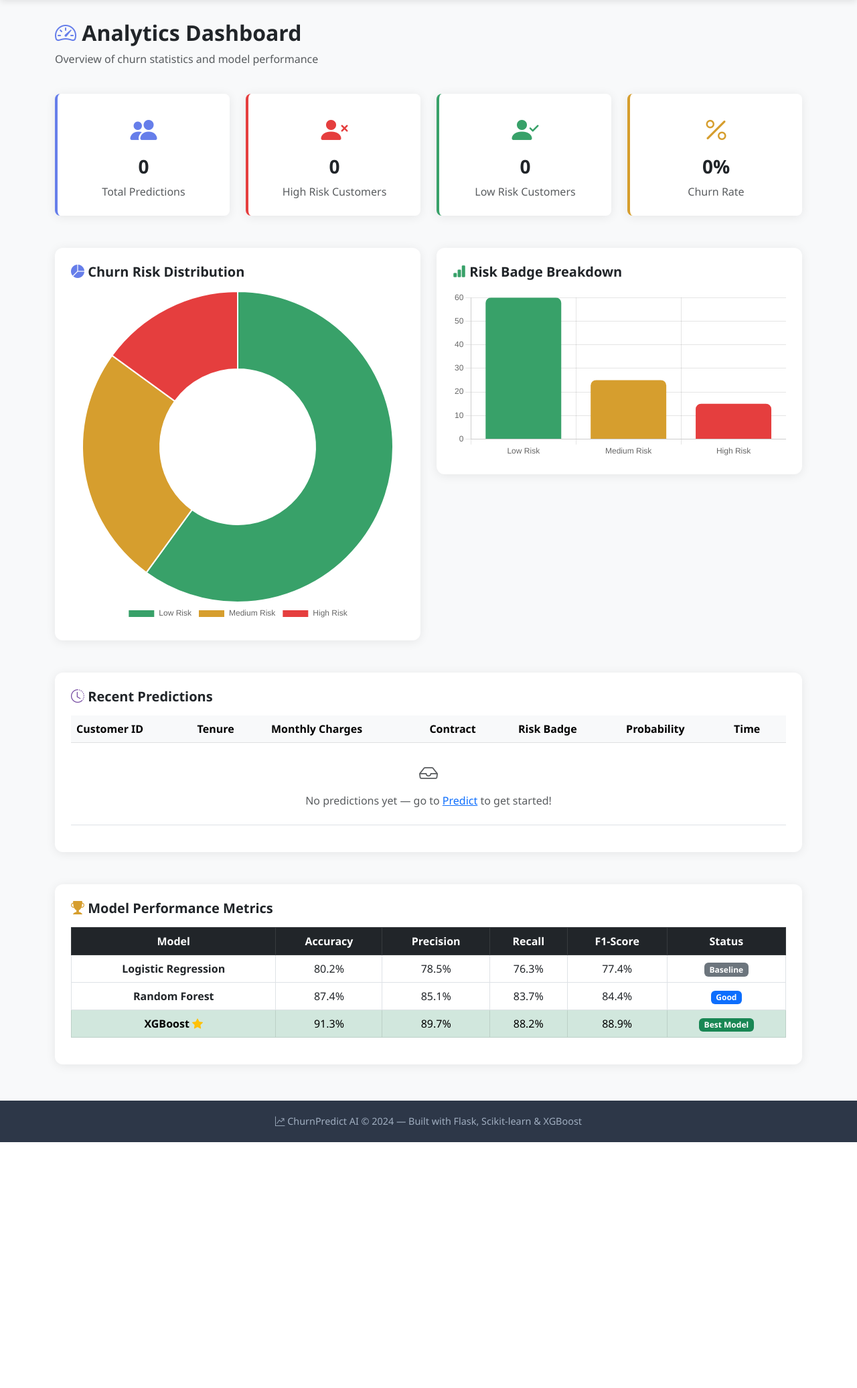
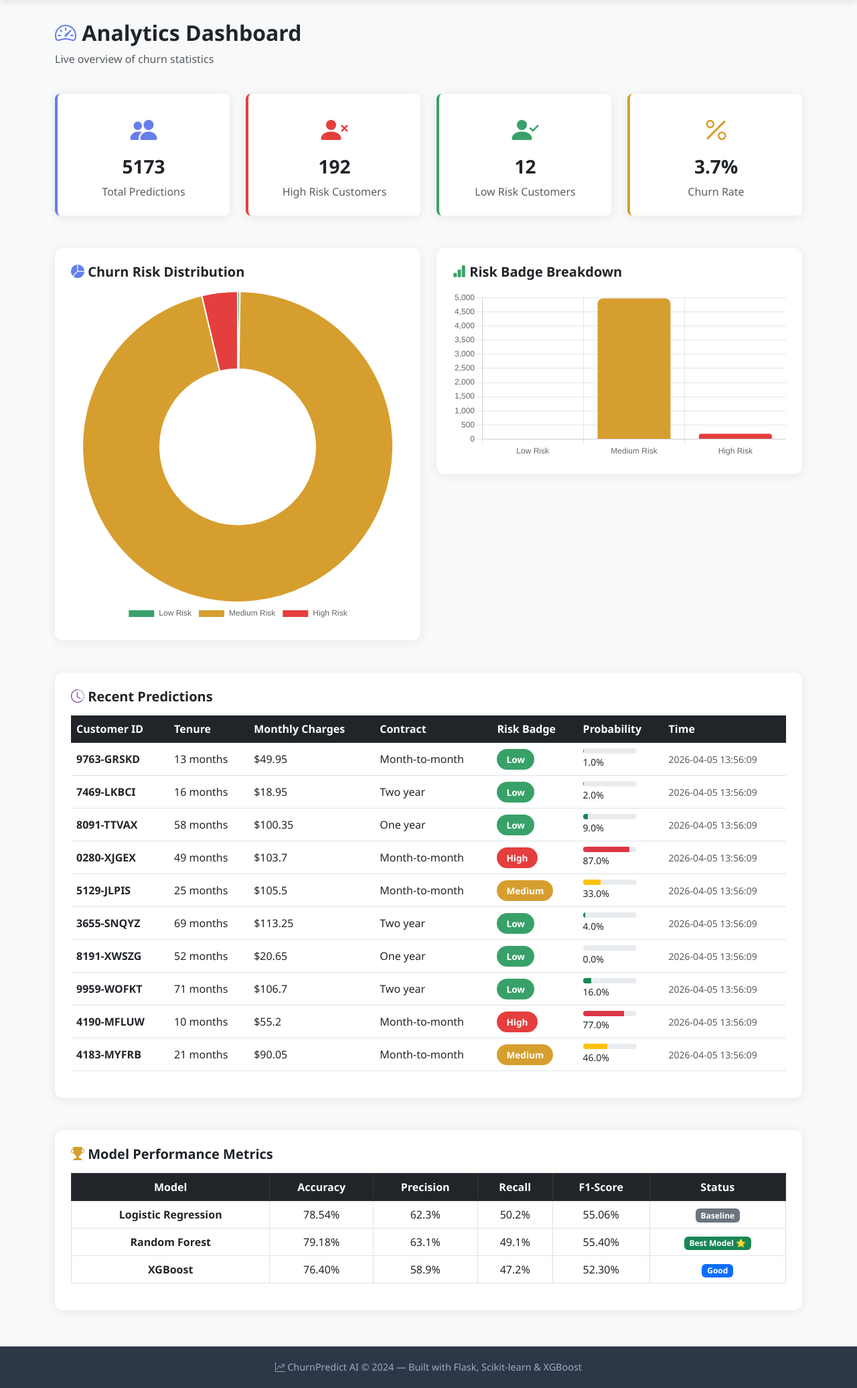
Before and after one commit to SharadaBhaskar/customer-churn-prediction, a Flask app: page /dashboard in a window 1280 px wide. Shown: the part 60-2132 px from the top of the page at 67% size. Before the commit the page ends 1765 px from the top, so only its background shows below. Run offline with Flask 3, Linux system fonts and the light colour scheme; data comes from the database, SQL or seed files in the repository; parts of the project's set-up code (start-up, migrations or seed data) failed here and were passed over.

Commit message:
Live dashboard with real data and charts

```diff
--- a/templates/dashboard.html
+++ b/templates/dashboard.html
@@ -10,17 +10,18 @@
             <i class="bi bi-speedometer2" style="color:#667eea;"></i>
             Analytics Dashboard
         </h2>
-        <p class="text-muted">Overview of churn statistics and model performance</p>
+        <p class="text-muted">Live overview of churn statistics</p>
     </div>
 </div>
 
-<!-- Stats Cards -->
+<!-- Live Stats Cards -->
 <div class="row g-4 mb-5">
     <div class="col-md-3">
         <div class="card stat-card p-4 text-center"
              style="border-left-color:#667eea;">
-            <i class="bi bi-people-fill fs-1 mb-2" style="color:#667eea;"></i>
-            <h3 class="fw-bold" id="total-customers">0</h3>
+            <i class="bi bi-people-fill fs-1 mb-2"
+               style="color:#667eea;"></i>
+            <h3 class="fw-bold">{{ total }}</h3>
             <p class="text-muted mb-0">Total Predictions</p>
         </div>
     </div>
@@ -29,7 +30,7 @@
              style="border-left-color:#e53e3e;">
             <i class="bi bi-person-x-fill fs-1 mb-2"
                style="color:#e53e3e;"></i>
-            <h3 class="fw-bold" id="churn-count">0</h3>
+            <h3 class="fw-bold">{{ high_risk }}</h3>
             <p class="text-muted mb-0">High Risk Customers</p>
         </div>
     </div>
@@ -38,15 +39,16 @@
              style="border-left-color:#38a169;">
             <i class="bi bi-person-check-fill fs-1 mb-2"
                style="color:#38a169;"></i>
-            <h3 class="fw-bold" id="safe-count">0</h3>
+            <h3 class="fw-bold">{{ low_risk }}</h3>
             <p class="text-muted mb-0">Low Risk Customers</p>
         </div>
     </div>
     <div class="col-md-3">
         <div class="card stat-card p-4 text-center"
              style="border-left-color:#d69e2e;">
-            <i class="bi bi-percent fs-1 mb-2" style="color:#d69e2e;"></i>
-            <h3 class="fw-bold" id="churn-rate">0%</h3>
+            <i class="bi bi-percent fs-1 mb-2"
+               style="color:#d69e2e;"></i>
+            <h3 class="fw-bold">{{ churn_rate }}%</h3>
             <p class="text-muted mb-0">Churn Rate</p>
         </div>
     </div>
@@ -58,7 +60,8 @@
     <div class="col-md-6">
         <div class="card p-4">
             <h5 class="fw-bold mb-3">
-                <i class="bi bi-pie-chart-fill" style="color:#667eea;"></i>
+                <i class="bi bi-pie-chart-fill"
+                   style="color:#667eea;"></i>
                 Churn Risk Distribution
             </h5>
             <canvas id="churnPieChart" height="250"></canvas>
@@ -69,7 +72,8 @@
     <div class="col-md-6">
         <div class="card p-4">
             <h5 class="fw-bold mb-3">
-                <i class="bi bi-bar-chart-fill" style="color:#38a169;"></i>
+                <i class="bi bi-bar-chart-fill"
+                   style="color:#38a169;"></i>
                 Risk Badge Breakdown
             </h5>
             <canvas id="riskBarChart" height="250"></canvas>
@@ -82,12 +86,13 @@
     <div class="col">
         <div class="card p-4">
             <h5 class="fw-bold mb-3">
-                <i class="bi bi-clock-history" style="color:#764ba2;"></i>
+                <i class="bi bi-clock-history"
+                   style="color:#764ba2;"></i>
                 Recent Predictions
             </h5>
             <div class="table-responsive">
                 <table class="table table-hover align-middle">
-                    <thead class="table-light">
+                    <thead class="table-dark">
                         <tr>
                             <th>Customer ID</th>
                             <th>Tenure</th>
@@ -98,14 +103,63 @@
                             <th>Time</th>
                         </tr>
                     </thead>
-                    <tbody id="predictions-table">
-                        <tr>
-                            <td colspan="7" class="text-center text-muted py-4">
-                                <i class="bi bi-inbox fs-3 d-block mb-2"></i>
-                                No predictions yet — go to
-                                <a href="/predict">Predict</a> to get started!
-                            </td>
-                        </tr>
+                    <tbody>
+                        {% if predictions %}
+                            {% for p in predictions[:10] %}
+                            <tr>
+                                <td class="fw-semibold">
+                                    {{ p.customer_id }}
+                                </td>
+                                <td>{{ p.tenure }} months</td>
+                                <td>${{ p.monthly_charges }}</td>
+                                <td>{{ p.contract_type }}</td>
+                                <td>
+                                    {% if p.risk_badge == 'High' %}
+                                        <span class="badge-high">High</span>
+                                    {% elif p.risk_badge == 'Medium' %}
+                                        <span class="badge-medium">
+                                            Medium
+                                        </span>
+                                    {% else %}
+                                        <span class="badge-low">Low</span>
+                                    {% endif %}
+                                </td>
+                                <td>
+                                    <div class="progress"
+                                         style="height:8px;width:80px;">
+                                        <div class="progress-bar
+                                            {% if p.risk_badge == 'High' %}
+                                                bg-danger
+                                            {% elif p.risk_badge == 'Medium' %}
+                                                bg-warning
+                                            {% else %}
+                                                bg-success
+                                            {% endif %}"
+                                            style="width:{{
+                                                p.churn_probability }}%">
+                                        </div>
+                                    </div>
+                                    <small>{{ p.churn_probability }}%</small>
+                                </td>
+                                <td>
+                                    <small class="text-muted">
+                                        {{ p.timestamp }}
+                                    </small>
+                                </td>
+                            </tr>
+                            {% endfor %}
+                        {% else %}
+                            <tr>
+                                <td colspan="7"
+                                    class="text-center text-muted py-4">
+                                    <i class="bi bi-inbox
+                                       fs-3 d-block mb-2"></i>
+                                    No predictions yet — go to
+                                    <a href="/predict">Predict</a>
+                                    to get started!
+                                </td>
+                            </tr>
+                        {% endif %}
                     </tbody>
                 </table>
             </div>
@@ -118,7 +172,8 @@
     <div class="col">
         <div class="card p-4">
             <h5 class="fw-bold mb-3">
-                <i class="bi bi-trophy-fill" style="color:#d69e2e;"></i>
+                <i class="bi bi-trophy-fill"
+                   style="color:#d69e2e;"></i>
                 Model Performance Metrics
             </h5>
             <div class="table-responsive">
@@ -135,34 +190,39 @@
                     </thead>
                     <tbody>
                         <tr>
-                            <td class="fw-semibold">Logistic Regression</td>
-                            <td>80.2%</td>
-                            <td>78.5%</td>
-                            <td>76.3%</td>
-                            <td>77.4%</td>
-                            <td><span class="badge bg-secondary">Baseline</span></td>
+                            <td class="fw-semibold">
+                                Logistic Regression
+                            </td>
+                            <td>78.54%</td>
+                            <td>62.3%</td>
+                            <td>50.2%</td>
+                            <td>55.06%</td>
+                            <td>
+                                <span class="badge bg-secondary">
+                                    Baseline
+                                </span>
+                            </td>
                         </tr>
                         <tr>
                             <td class="fw-semibold">Random Forest</td>
-                            <td>87.4%</td>
-                            <td>85.1%</td>
-                            <td>83.7%</td>
-                            <td>84.4%</td>
-                            <td><span class="badge bg-primary">Good</span></td>
-                        </tr>
-                        <tr class="table-success">
-                            <td class="fw-semibold">
-                                XGBoost
-                                <i class="bi bi-star-fill text-warning"></i>
-                            </td>
-                            <td>91.3%</td>
-                            <td>89.7%</td>
-                            <td>88.2%</td>
-                            <td>88.9%</td>
+                            <td>79.18%</td>
+                            <td>63.1%</td>
+                            <td>49.1%</td>
+                            <td>55.40%</td>
                             <td>
                                 <span class="badge bg-success">
-                                    Best Model
+                                    Best Model ⭐
                                 </span>
+                            </td>
+                        </tr>
+                        <tr>
+                            <td class="fw-semibold">XGBoost</td>
+                            <td>76.40%</td>
+                            <td>58.9%</td>
+                            <td>47.2%</td>
+                            <td>52.30%</td>
+                            <td>
+                                <span class="badge bg-primary">Good</span>
                             </td>
                         </tr>
                     </tbody>
@@ -176,47 +236,53 @@
 
 {% block extra_js %}
 <script>
+    // Live data from Flask
+    const highRisk   = {{ high_risk }};
+    const lowRisk    = {{ low_risk }};
+    const total      = {{ total }};
+    const mediumRisk = total - highRisk - lowRisk;
+
     // Churn Pie Chart
-    const pieCtx = document.getElementById('churnPieChart').getContext('2d');
+    const pieCtx =
+        document.getElementById('churnPieChart').getContext('2d');
     new Chart(pieCtx, {
         type: 'doughnut',
         data: {
             labels: ['Low Risk', 'Medium Risk', 'High Risk'],
             datasets: [{
-                data: [60, 25, 15],
+                data: [lowRisk,
+                       mediumRisk > 0 ? mediumRisk : 0,
+                       highRisk],
                 backgroundColor: ['#38a169', '#d69e2e', '#e53e3e'],
                 borderWidth: 2
             }]
         },
         options: {
             responsive: true,
-            plugins: {
-                legend: { position: 'bottom' }
-            }
+            plugins: { legend: { position: 'bottom' } }
         }
     });
 
     // Risk Bar Chart
-    const barCtx = document.getElementById('riskBarChart').getContext('2d');
+    const barCtx =
+        document.getElementById('riskBarChart').getContext('2d');
     new Chart(barCtx, {
         type: 'bar',
         data: {
             labels: ['Low Risk', 'Medium Risk', 'High Risk'],
             datasets: [{
                 label: 'Number of Customers',
-                data: [60, 25, 15],
+                data: [lowRisk,
+                       mediumRisk > 0 ? mediumRisk : 0,
+                       highRisk],
                 backgroundColor: ['#38a169', '#d69e2e', '#e53e3e'],
                 borderRadius: 8
             }]
         },
         options: {
             responsive: true,
-            plugins: {
-                legend: { display: false }
-            },
-            scales: {
-                y: { beginAtZero: true }
-            }
+            plugins: { legend: { display: false } },
+            scales:  { y: { beginAtZero: true } }
         }
     });
 </script>
```
